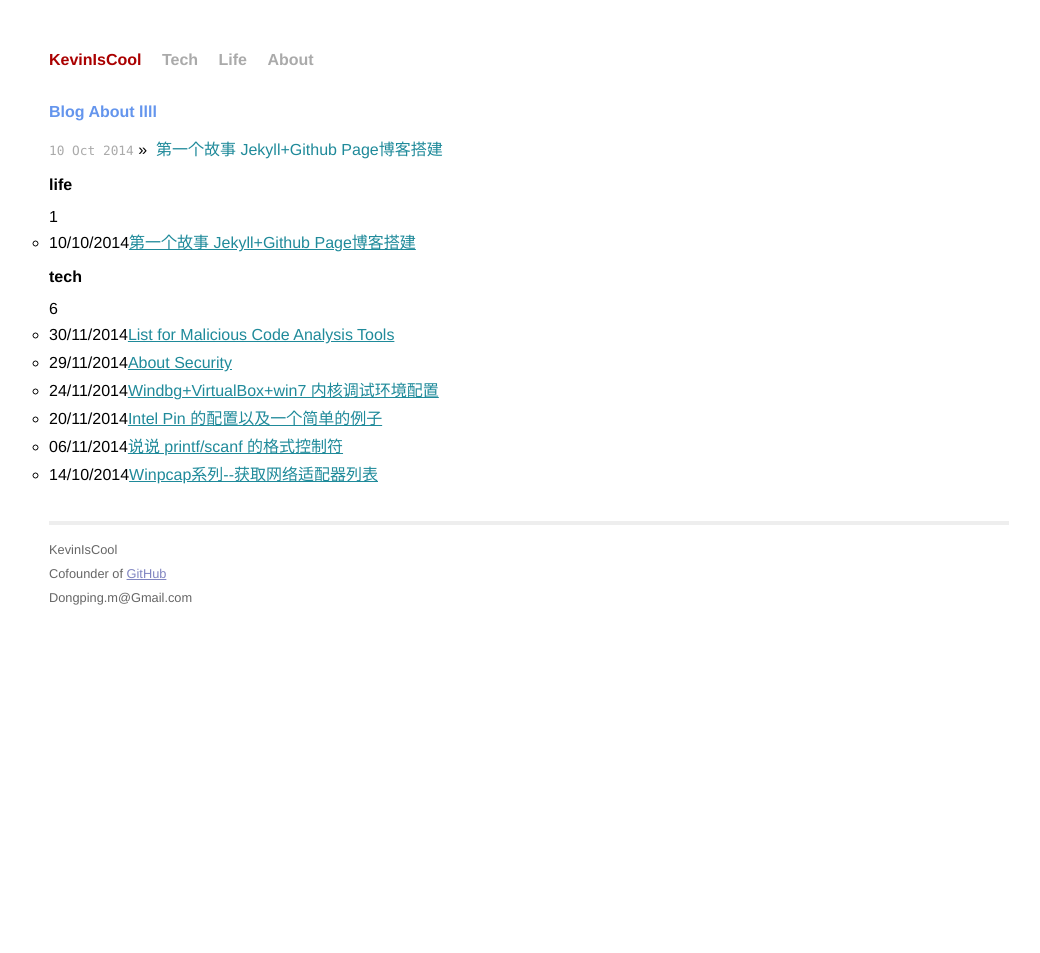
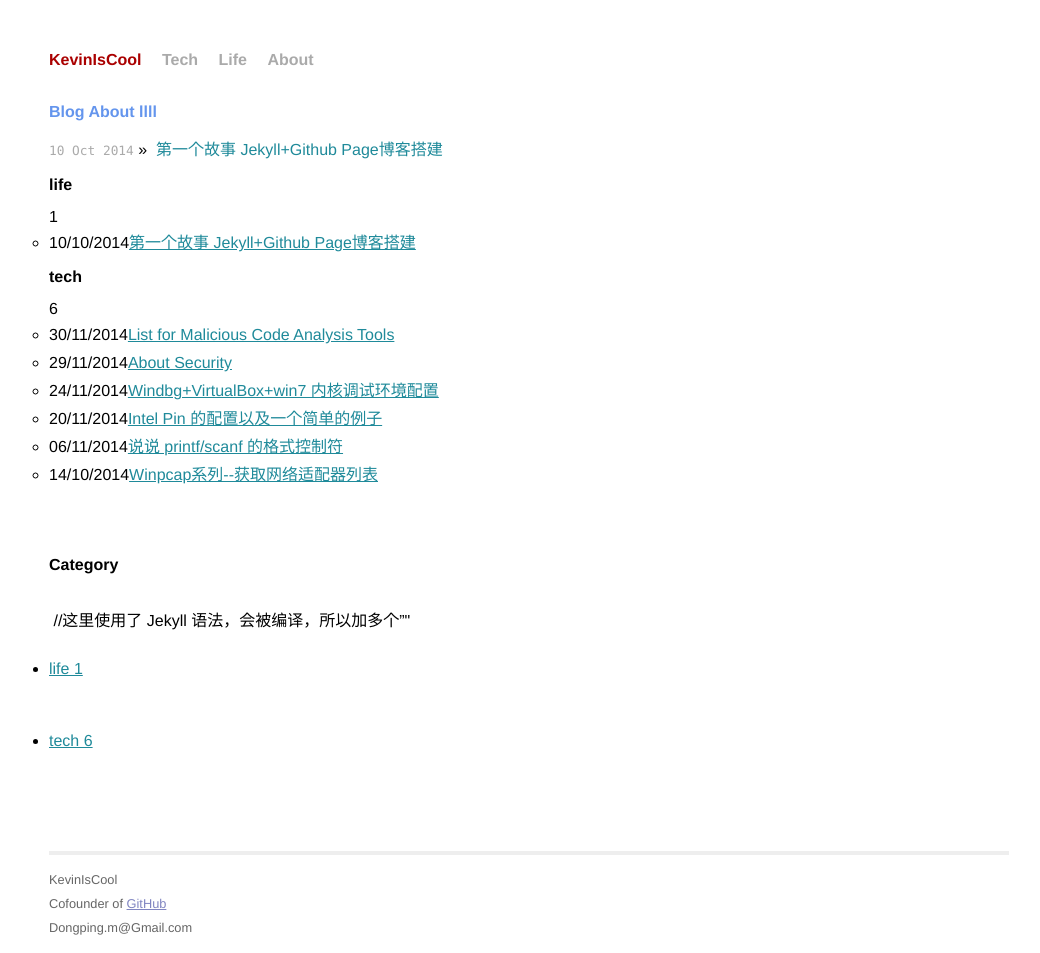
Before and after one commit to ll0KT/KevinIsCool.github.io, a Jekyll site: the page built from llll.html, in a window 1280 px wide. Shown: the whole page, without its empty margins (111-1151 px from the left). Built offline with Jekyll 4.4.1, drawn with Linux system fonts in a browser that asks for light colours; Markdown is read by kramdown in place of the engine named in the settings.

Commit message:
20141202

```diff
--- a/llll.html
+++ b/llll.html
@@ -22,3 +22,9 @@ title: llll
 
   </ul>
 </div>
+
+
+<pre class="html" name="colorcode"> <h4>Category</h4> <ul> //这里使用了 Jekyll 语法，会被编译，所以加多个”"
+{% for category in site.categories %}
+<li><a href=”/categories/{{ category | first }}/” title=”view all posts”>{{ category | first }} {{ category | last | size }}</a> </li>
+{% endfor %} </ul> </pre>
```
